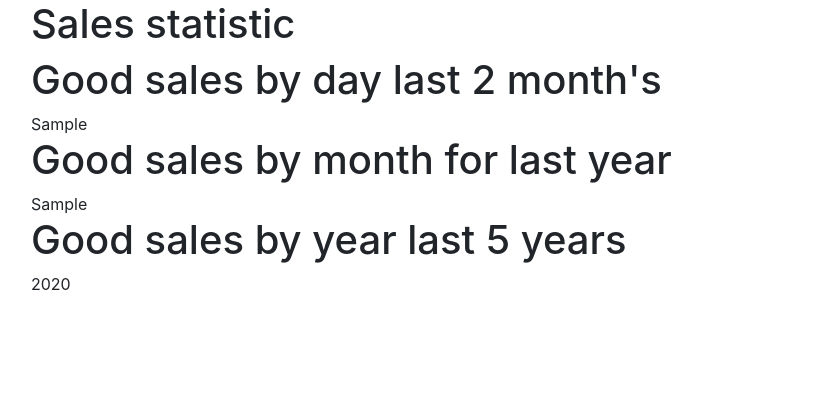
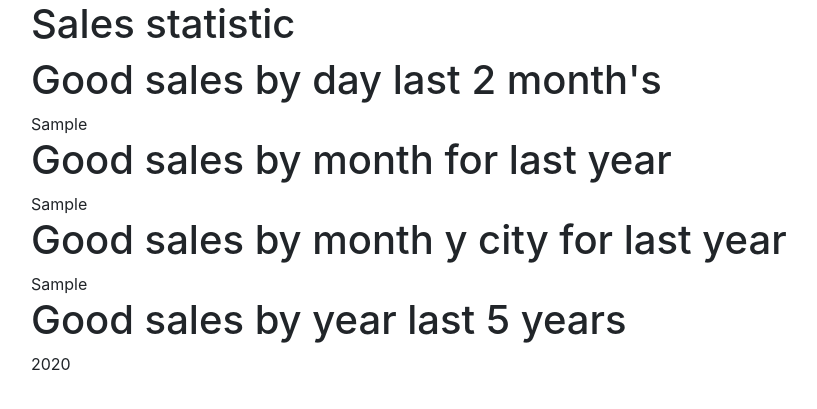
Before and after one commit to tada-site/tada_sales_forecast, a Django app: template app/api/templates/all_stat.html in a window 1280 px wide. Shown: the part 56-465 px from the top of the page, without its empty margins (54-871 px from the left). Run offline with Django 5.2, Linux system fonts and the light colour scheme; the template is opened without the code that fills it: most values are stand-ins (such as "Sample title", 1, 10 or a date in 2020); parts of the project's set-up code (start-up, migrations or seed data) failed here and were passed over; some libraries are stand-ins or nearby versions.

Commit message:
add city graph

```diff
--- a/app/api/templates/all_stat.html
+++ b/app/api/templates/all_stat.html
@@ -20,6 +20,14 @@
         {% endif %}
     </div>
     <div class="col-md-12">
+        <h1>Good sales by month y city for last year</h1>
+        {% if graph_city %}
+            {{ graph_city|safe }}
+        {% else %}
+            NO DATA
+        {% endif %}
+    </div>
+    <div class="col-md-12">
         <h1>Good sales by year last 5 years</h1>
         {% if graph_year %}
             {{ graph_year|safe }}
```
Also changed, not shown: app/api/views.py (+5 -3 lines).
